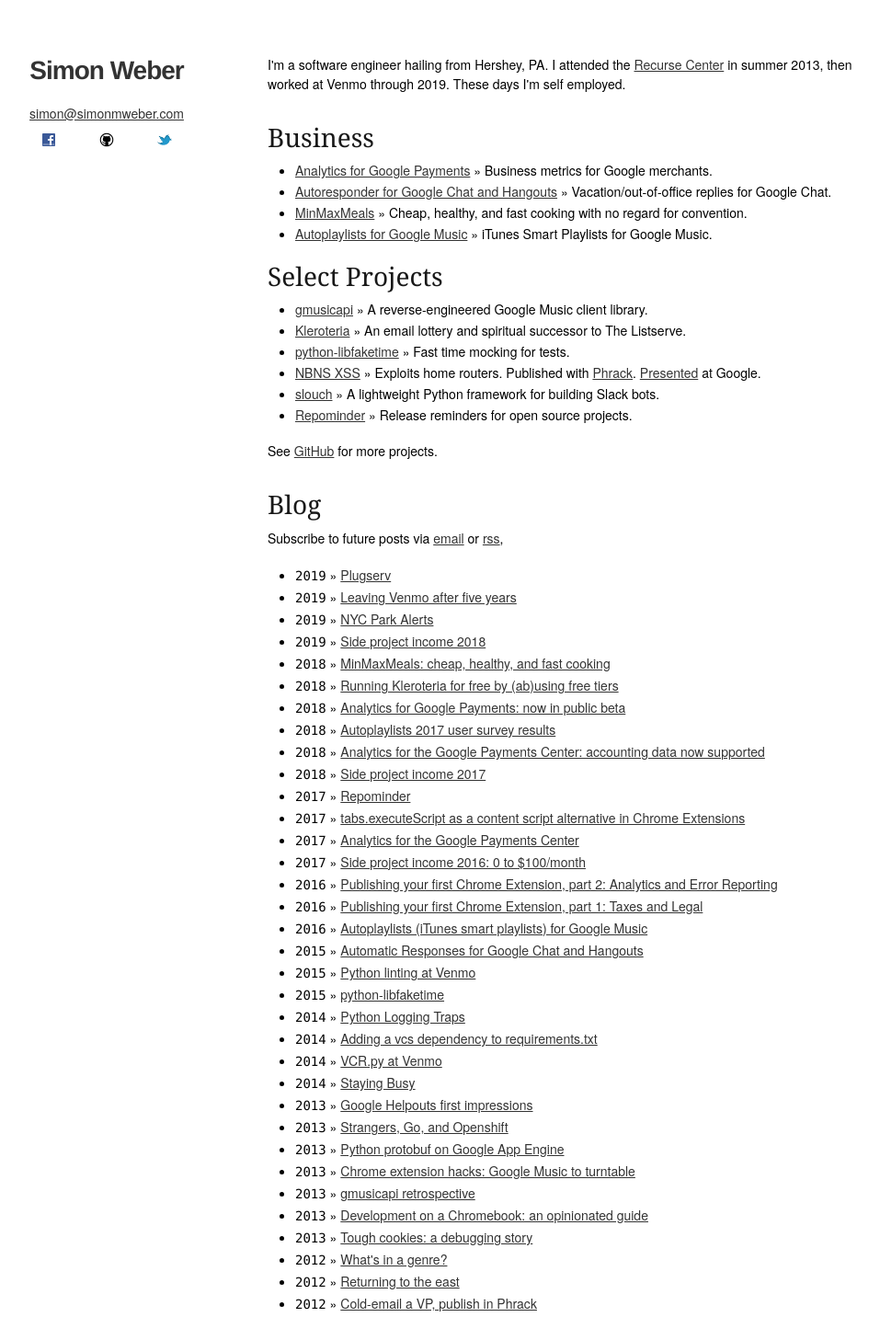
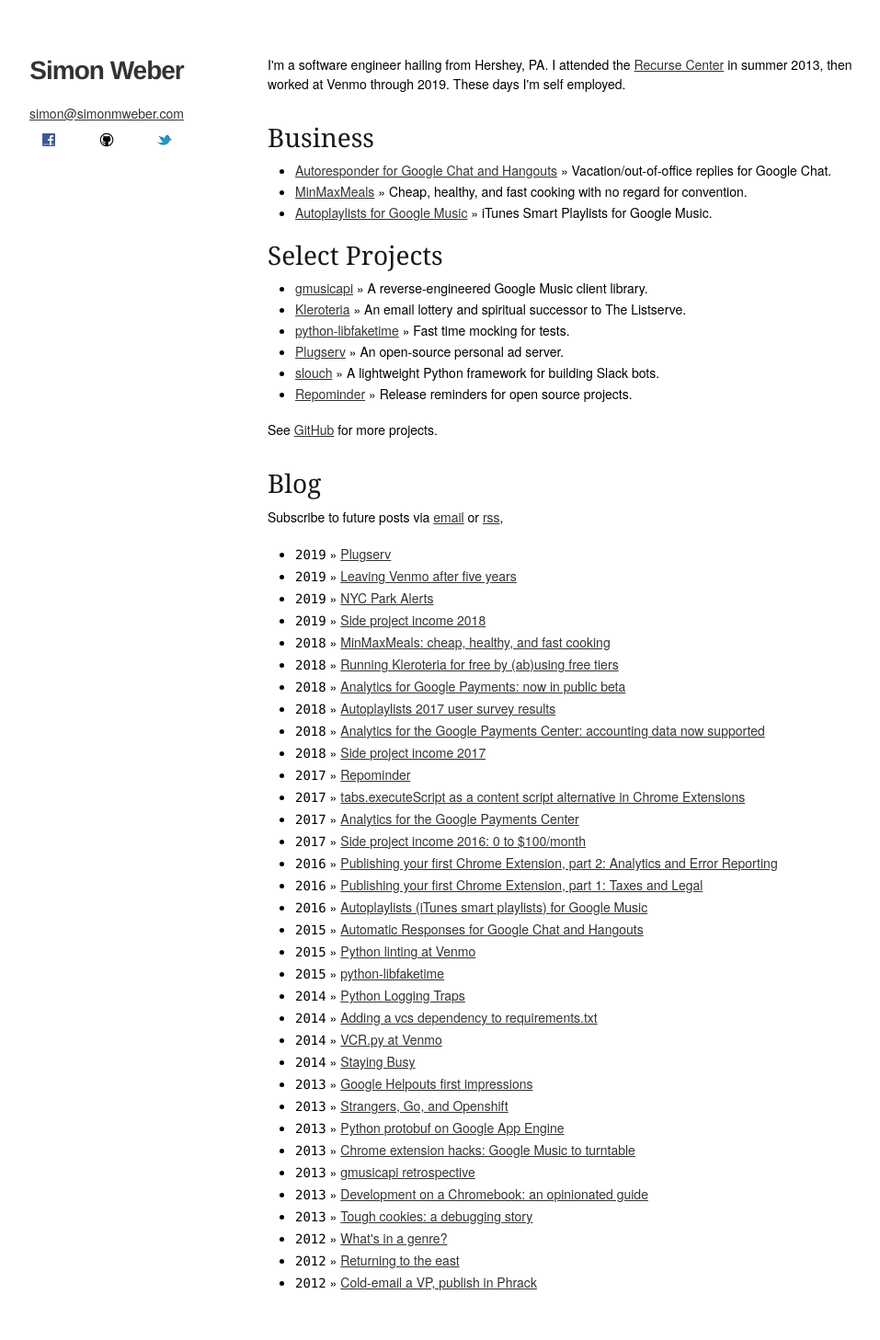
Before and after one commit to simon-weber/simon-weber.github.com, a Jekyll site: the page built from index.html, in a window 1280 px wide. Shown: the whole page at 92% size, without its empty margins (179-1136 px from the left). Built offline with Jekyll 4.4.1, drawn with Linux system fonts in a browser that asks for light colours; after the commit the page ends 1434 px from its top, so only the background shows below that.

Commit message:
swap in plugserv for nbns on index

```diff
--- a/index.html
+++ b/index.html
@@ -12,9 +12,6 @@
 <div class="landing-item">
     <h3>Business</h3>
     <ul>
-        <li>
-        <a href="https://analytics.simon.codes">Analytics for Google Payments</a> &raquo; Business metrics for Google merchants.
-        </li>
         <li>
         <a href="https://gchat.simon.codes">Autoresponder for Google Chat and Hangouts</a> &raquo; Vacation/out-of-office replies for Google Chat.
         </li>
@@ -37,7 +34,7 @@
         <a href="https://github.com/simon-weber/python-libfaketime">python-libfaketime</a> &raquo; Fast time mocking for tests.
         </li>
         <li>
-        <a href="https://github.com/simon-weber/XSS-over-NBNS">NBNS XSS</a> &raquo; Exploits home routers. Published with <a href="http://www.phrack.com/issues.html?issue=68&amp;id=4#article">Phrack</a>. <a href="https://docs.google.com/presentation/d/1grp9hLaYnegWN0rfkZHSfqtYmBme9vtaAoinZmIIqKI/edit">Presented</a> at Google.
+        <a href="https://www.plugserv.com/">Plugserv</a> &raquo; An open-source personal ad server.
         </li>
         <li>
         <a href="https://github.com/venmo/slouch">slouch</a> &raquo; A lightweight Python framework for building Slack bots.
```
